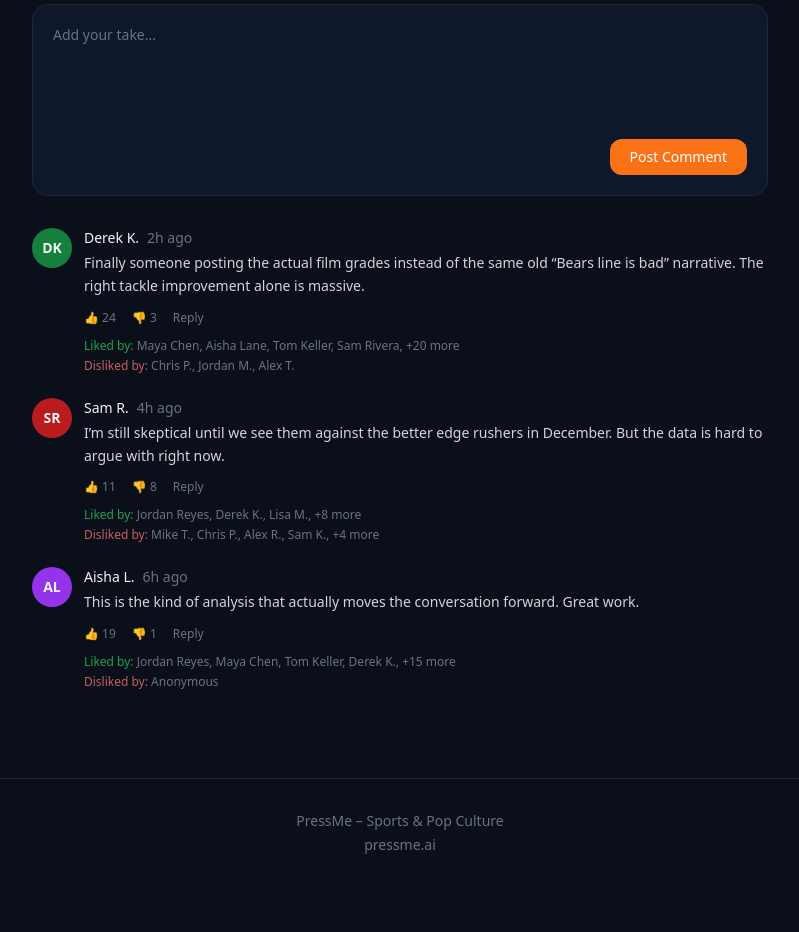
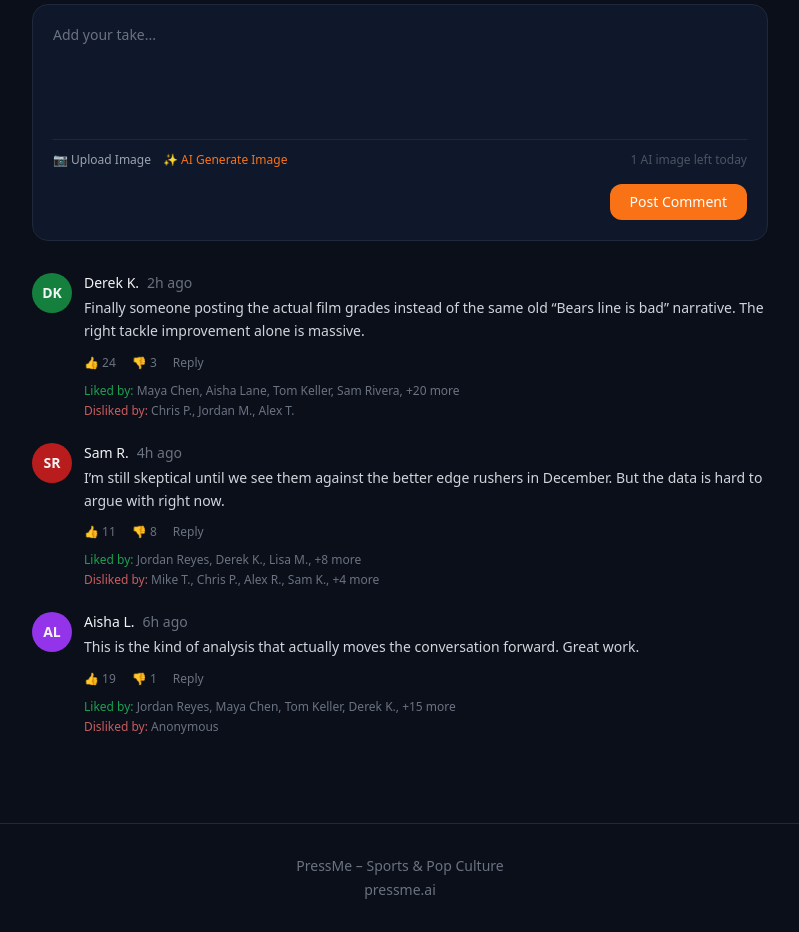
Before and after one commit to sheado44/-4, a Next.js app: page /article/1 in a window 1280 px wide. Shown: the part 1760-2692 px from the top of the page, without its empty margins (240-1039 px from the left). Before the commit the page ends 2647 px from the top, so only its background shows below. Built offline with nearby package versions, Linux system fonts and the light colour scheme.

Commit message:
Refactor ArticlePage component for image generation
Refactor ArticlePage to use local state for image generation limit and remove async params.

```diff
--- a/src/app/article/[id]/page.tsx
+++ b/src/app/article/[id]/page.tsx
@@ -1,11 +1,11 @@
+"use client";
+
+import { useState } from "react";
 import Link from "next/link";
 
-export default async function ArticlePage({
-  params,
-}: {
-  params: Promise<{ id: string }>;
-}) {
-  const { id } = await params;
+export default function ArticlePage() {
+  const [imagesUsedToday, setImagesUsedToday] = useState(0);
+  const canGenerateImage = imagesUsedToday < 1;
 
   return (
     <main className="max-w-3xl mx-auto px-4 py-10">
@@ -158,20 +158,42 @@ export default async function ArticlePage({
           <p className="text-sm text-gray-500">Free speech zone — legal speech only</p>
         </div>
 
-        {/* Comment form */}
+        {/* Comment form with AI image */}
         <div className="bg-forge-900 border border-forge-800 rounded-2xl p-5 mb-8">
           <textarea
             placeholder="Add your take..."
             className="w-full bg-transparent border-0 text-gray-200 placeholder-gray-500 resize-none h-24 outline-none text-sm"
           />
-          <div className="flex justify-end mt-3">
+
+          {/* Image options for comments */}
+          <div className="flex flex-wrap items-center gap-3 mt-3 pt-3 border-t border-forge-800">
+            <button className="flex items-center gap-1.5 text-xs text-gray-400 hover:text-white transition">
+              📷 Upload Image
+            </button>
+            <button
+              disabled={!canGenerateImage}
+              onClick={() => canGenerateImage && setImagesUsedToday(1)}
+              className={`flex items-center gap-1.5 text-xs transition ${
+                canGenerateImage
+                  ? "text-forge-accent hover:text-orange-300"
+                  : "text-gray-600 cursor-not-allowed"
+              }`}
+            >
+              ✨ AI Generate Image
+            </button>
+            <span className="text-xs text-gray-600 ml-auto">
+              {canGenerateImage ? "1 AI image left today" : "Daily AI image used"}
+            </span>
+          </div>
+
+          <div className="flex justify-end mt-4">
             <button className="bg-forge-accent hover:bg-forge-accentHover text-white text-sm font-medium px-5 py-2 rounded-xl transition">
               Post Comment
             </button>
           </div>
         </div>
 
-        {/* Comments */}
+        {/* Existing comments */}
         <div className="space-y-6">
           {[
             {
@@ -225,7 +247,6 @@ export default async function ArticlePage({
               </div>
               <div className="flex-1">
                 <div className="flex items-center gap-2 text-sm mb-1">
-                  {/* Name with hover tooltip */}
                   <div className="relative group">
                     <Link
                       href="/profile"
@@ -233,7 +254,6 @@ export default async function ArticlePage({
                     >
                       {c.name}
                     </Link>
-                    {/* Tooltip */}
                     <div className="absolute bottom-full left-0 mb-2 hidden group-hover:block z-10">
                       <div className="bg-forge-800 border border-forge-600 text-xs text-white px-3 py-2 rounded-lg whitespace-nowrap shadow-lg">
                         <div>#{c.rank} Commenter</div>
@@ -248,7 +268,6 @@ export default async function ArticlePage({
 
                 <p className="text-gray-300 text-sm leading-relaxed mb-3">{c.text}</p>
 
-                {/* Like / Dislike */}
                 <div className="flex flex-wrap items-center gap-4 text-xs text-gray-500">
                   <button className="flex items-center gap-1.5 hover:text-green-400 transition">
                     👍 {c.likes}
@@ -259,7 +278,6 @@ export default async function ArticlePage({
                   <button className="hover:text-forge-accent transition">Reply</button>
                 </div>
 
-                {/* Who voted */}
                 <div className="mt-3 text-xs text-gray-500 space-y-1">
                   <div>
                     <span className="text-green-500/80">Liked by:</span>{" "}
```
